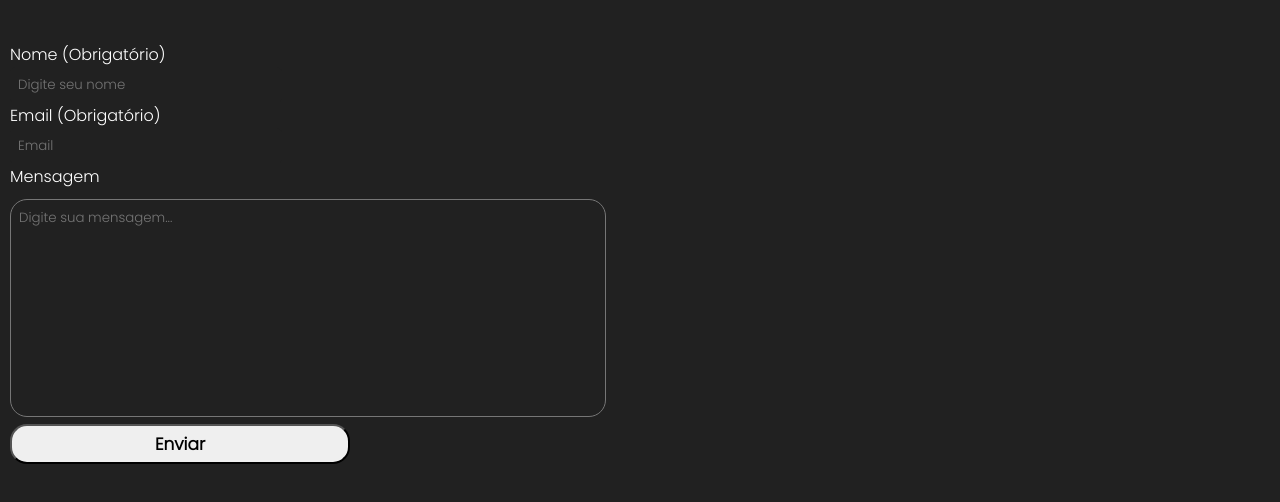
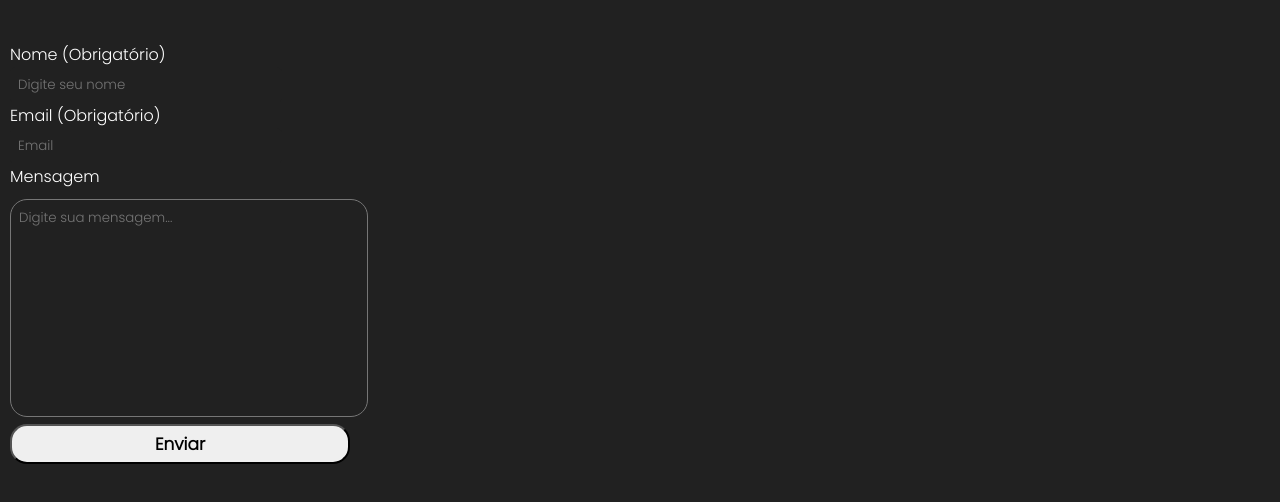
Before and after one commit to leandroroberto/AprendendoFlexBox, a plain HTML site: page FlexBoxExercicio/contato.html in a window 1280 px wide. Shown: the part 280-782 px from the top of the page. Drawn offline with Linux system fonts and the light colour scheme.

Commit message:
consertado textarea da pagina contato

```diff
--- a/FlexBoxExercicio/css/style.css
+++ b/FlexBoxExercicio/css/style.css
@@ -133,6 +133,7 @@ header img{
     background-color: #212121;
     padding: 8px;
     margin-top: 10px;
+    width: 340px;
 }
 
 
```
